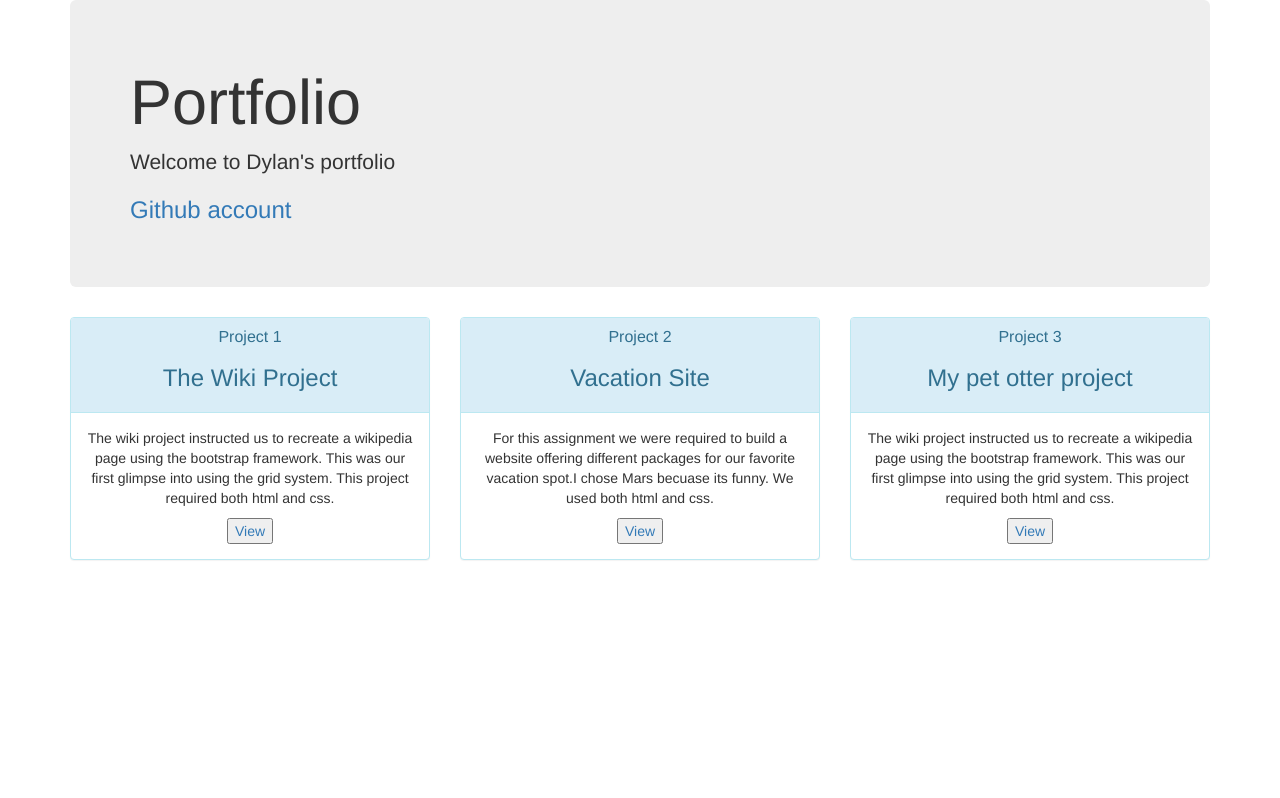
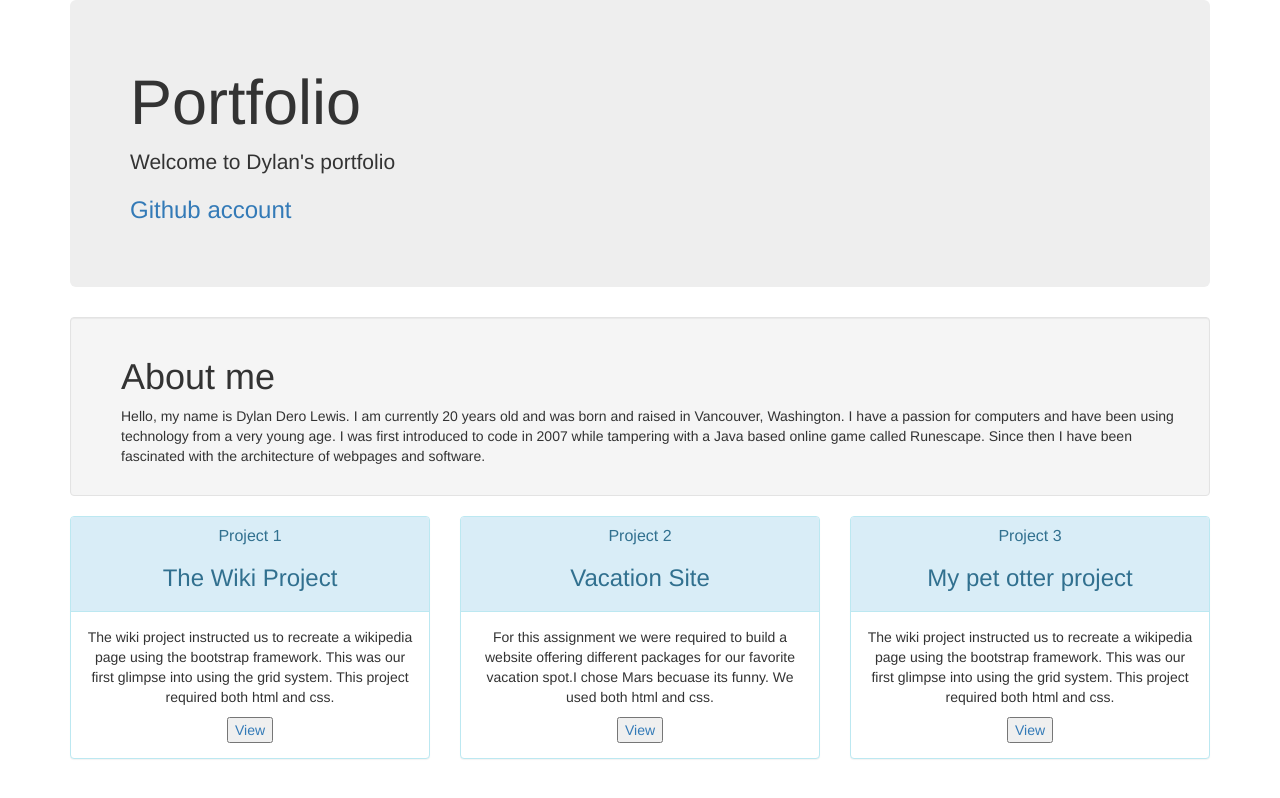
Before and after one commit to dyldlewis/portfolio, a plain HTML site: page index.html in a window 1280 px wide. Drawn offline with Linux system fonts and the light colour scheme.

Commit message:
add a well containing an about me section

```diff
--- a/css/styles.css
+++ b/css/styles.css
@@ -5,3 +5,8 @@
 .panel-body {
   text-align: center;
 }
+
+
+.well {
+  padding-left: 50px;
+}
--- a/index.html
+++ b/index.html
@@ -11,6 +11,10 @@
         <h1>Portfolio</h1>
         <p>Welcome to Dylan's portfolio</p>
         <h3><a href="https://github.com/dyldlewis">Github account</a></p>
+      </div>
+      <div class="well">
+        <h1>About me</h1>
+        <p>Hello, my name is Dylan Dero Lewis. I am currently 20 years old and was born and raised in Vancouver, Washington. I have a passion for computers and have been using technology from a very young age. I was first introduced to code in 2007 while tampering with a Java based online game called Runescape. Since then I have been fascinated with the architecture of webpages and software.</p>
       </div>
       <div class="row">
         <div class="col-md-4">
```
